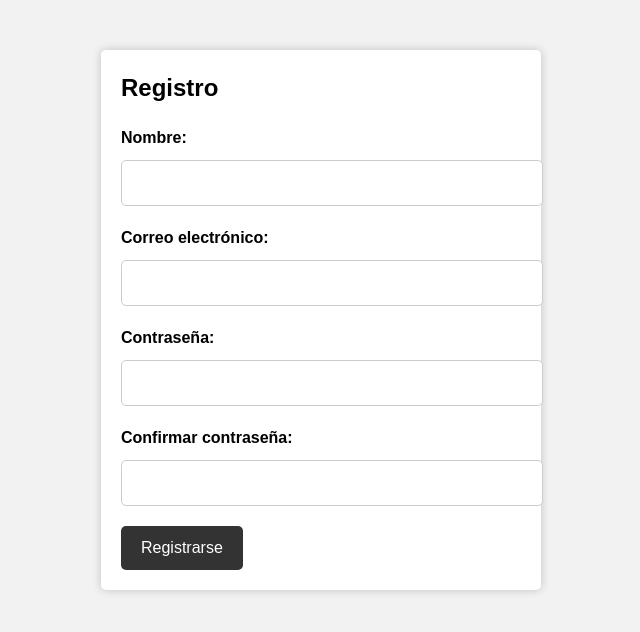
After one commit to jazmindestefano/PokedexPHP, a PHP site: page /register.php in a window 1280 px wide. The commit adds this page. Shown: the top 632 px of the page, without its empty margins (319-959 px from the left). Run offline with PHP 8.4, Linux system fonts and the light colour scheme.

Commit message:
add form de registro

```diff
--- /dev/null
+++ b/register.php
@@ -0,0 +1,77 @@
+<!DOCTYPE html>
+<html>
+<head>
+    <title>Formulario de Registro</title>
+    <style>
+        body {
+            background-color: #f2f2f2;
+            margin: 0;
+            padding: 0;
+            font-family: Arial, sans-serif;
+            font-size: 16px;
+            line-height: 1.5;
+        }
+
+        form {
+            max-width: 400px;
+            margin: 50px auto;
+            padding: 20px;
+            background-color: #fff;
+            box-shadow: 0 0 10px rgba(0, 0, 0, 0.2);
+            border-radius: 5px;
+        }
+
+        h2 {
+            margin-top: 0;
+        }
+
+        label {
+            display: block;
+            margin-bottom: 10px;
+            font-weight: bold;
+        }
+
+        input[type="text"],
+        input[type="email"],
+        input[type="password"] {
+            display: block;
+            width: 100%;
+            padding: 10px;
+            margin-bottom: 20px;
+            border-radius: 5px;
+            border: 1px solid #ccc;
+            font-size: 16px;
+            line-height: 1.5;
+        }
+
+        input[type="submit"] {
+            background-color: #333;
+            color: #fff;
+            border: none;
+            border-radius: 5px;
+            padding: 10px 20px;
+            font-size: 16px;
+            line-height: 1.5;
+            cursor: pointer;
+        }
+
+        input[type="submit"]:hover {
+            background-color: #444;
+        }
+    </style>
+</head>
+<body>
+<form>
+    <h2>Registro</h2>
+    <label for="nombre">Nombre:</label>
+    <input type="text" id="nombre" name="nombre" required>
+    <label for="email">Correo electrónico:</label>
+    <input type="email" id="email" name="email" required>
+    <label for="password">Contraseña:</label>
+    <input type="password" id="password" name="password" required>
+    <label for="confirm-password">Confirmar contraseña:</label>
+    <input type="password" id="confirm-password" name="confirm-password" required>
+    <input type="submit" value="Registrarse">
+</form>
+</body>
+</html>
```
Also changed, not shown: index.php (+23 -1 lines).
